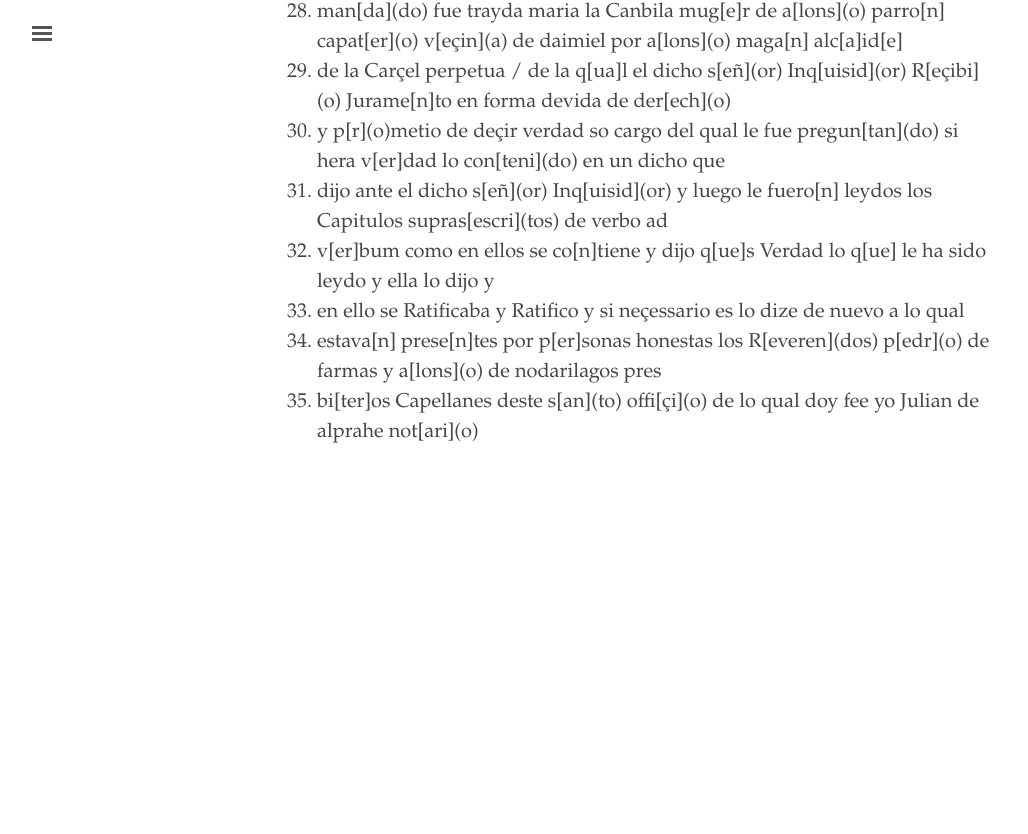
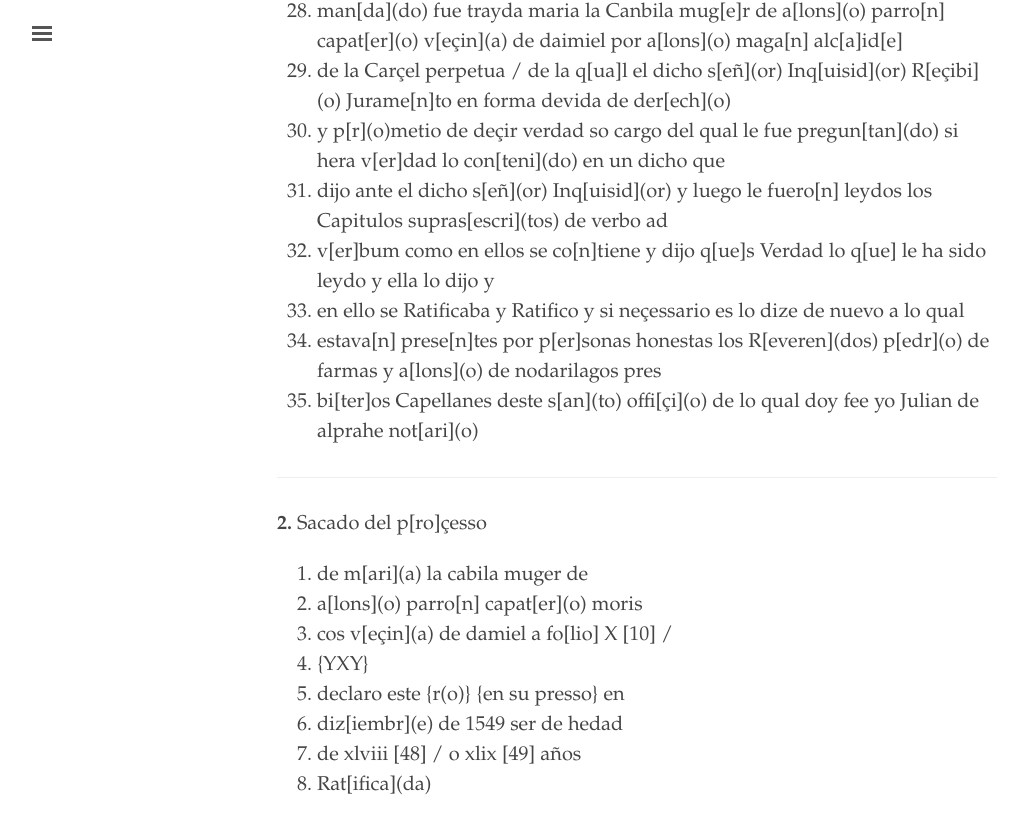
Before and after one commit to digbmc/moriscos-daimel, a Jekyll site: the page built from _texts/folder_2_2r.md, in a window 1280 px wide and 900 px high, scrolled down 1215 px. Shown: the top 834 px of the window, without its empty margins (3-1031 px from the left). Built offline with Jekyll 4.4.1, drawn with Linux system fonts in a browser that asks for light colours; before the commit the page ends 1762 px from its top, so only the background shows below that.

```diff
--- a/_texts/folder_2_2r.md
+++ b/_texts/folder_2_2r.md
@@ -37,3 +37,15 @@
 33. en ello se Ratificaba y Ratifico y si neçessario es lo dize de nuevo a lo qual
 34. estava\[n\] prese\[n\]tes por p\[er\]sonas honestas los R\[everen\](dos) p\[edr\](o) de farmas y a\[lons\](o) de nodarilagos pres
 35. bi\[ter\]os Capellanes deste s\[an\](to) offi\[çi\](o) de lo qual doy fee yo Julian de alprahe not\[ari\](o)
+
+<hr>
+
+**2.** Sacado del p\[ro\]çesso
+3. de m\[ari\](a) la cabila muger de
+4. a\[lons\](o) parro\[n\] capat\[er\](o) moris
+5. cos v\[eçin\](a) de damiel a fo\[lio\] X \[10\] /
+6. {YXY}
+9. declaro este {r(o)} {en su presso} en
+10. diz\[iembr\](e) de 1549 ser de hedad
+11. de  xlviii \[48\] / o xlix \[49\] años
+23. Rat\[ifica\](da)
```
